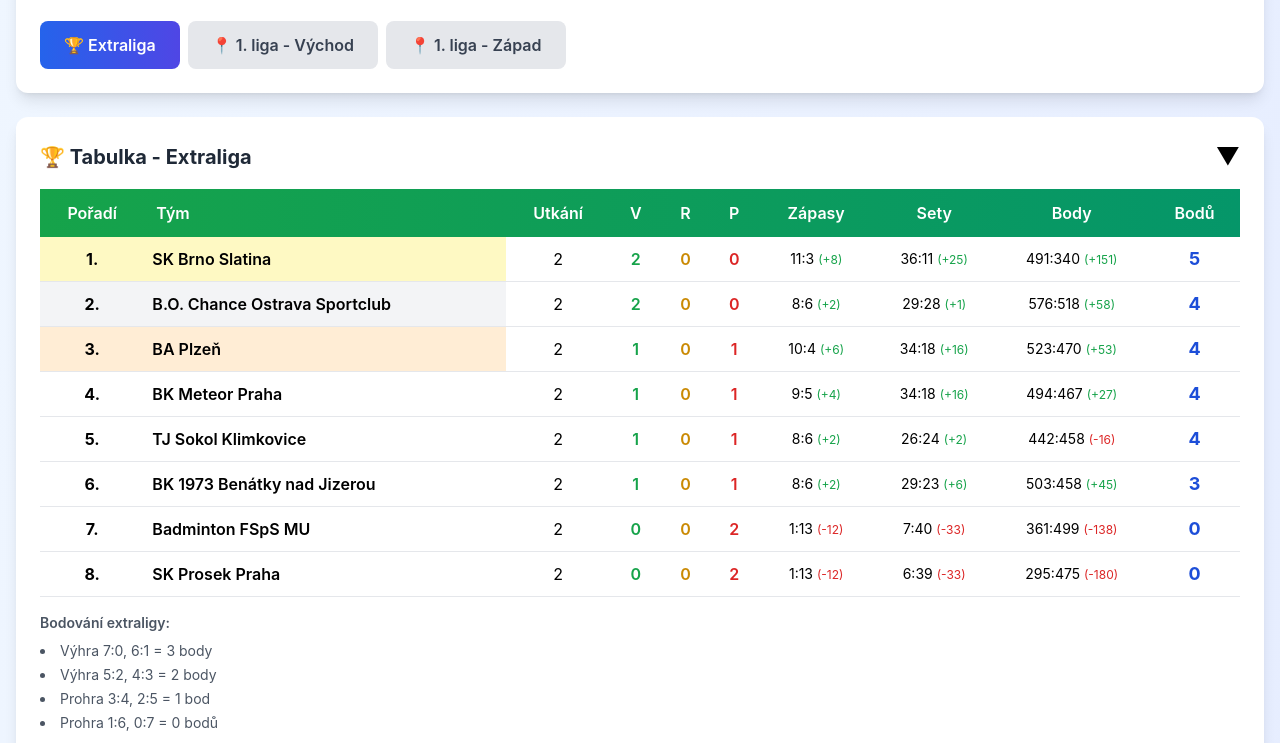
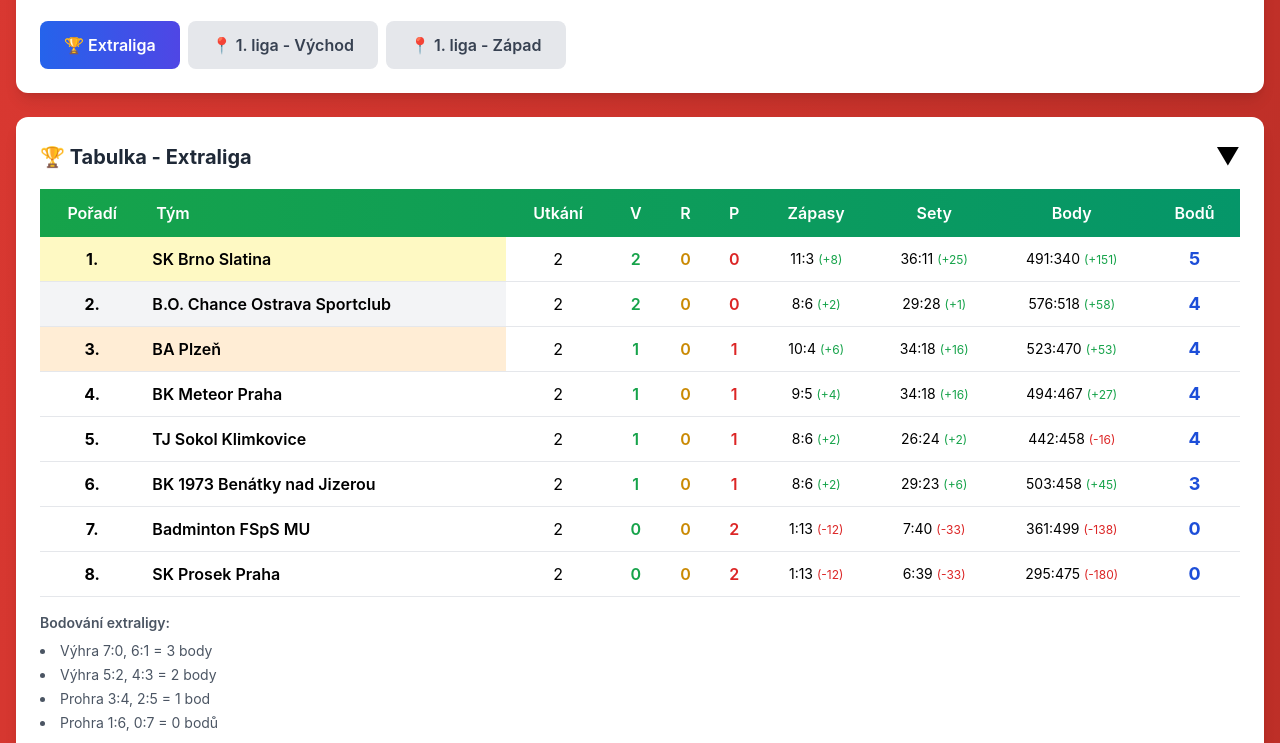
Before and after one commit to itsjakubmazur/cbasextraliga, a plain HTML site: page index.html in a window 1280 px wide. Shown: the part 139-882 px from the top of the page. Drawn offline with nearby package versions, Linux system fonts and the light colour scheme.

Commit message:
Add files via upload

```diff
--- a/index.html
+++ b/index.html
@@ -24,7 +24,7 @@
         }
     </style>
 </head>
-<body class="min-h-screen bg-gradient-to-br from-blue-50 to-indigo-100 p-4">
+<body class="min-h-screen p-4" style="background: linear-gradient(to bottom right, #d93831, #a82820);">
     <div class="max-w-7xl mx-auto">
         <!-- Hlavička s výběrem soutěže -->
         <div class="bg-white rounded-xl shadow-lg p-6 mb-6">
```
